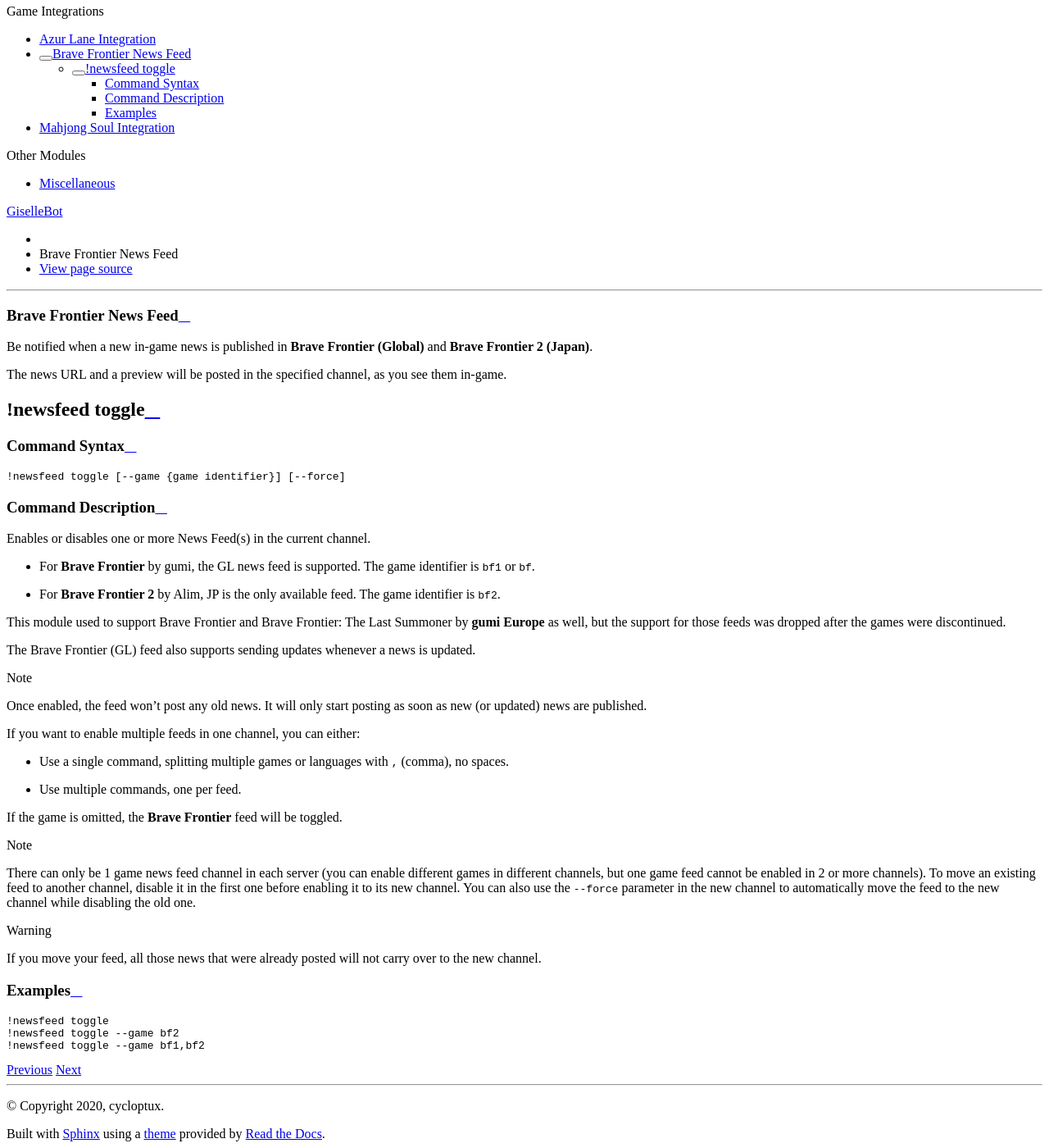
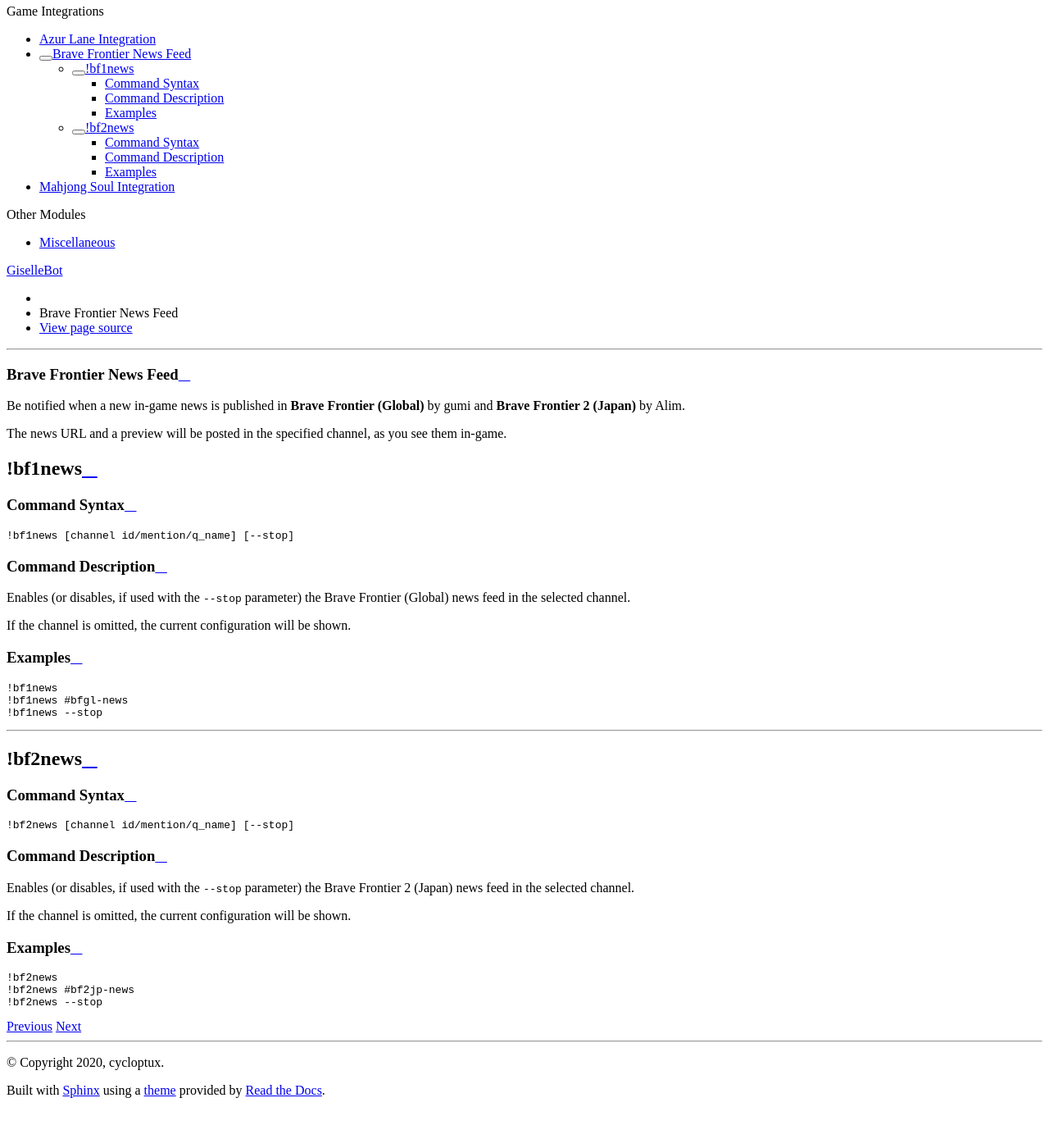
Before and after one commit to cycloptux/GiselleBot-Documentation, a Sphinx documentation site: the page built from docs/source/game_integrations/bravefrontier.rst, in a window 1280 px wide and 1400 px high, scrolled down 934 px. Shown: the whole window at 82% size. Built offline with Sphinx 7.4.7 and the Read the Docs theme 2.0.0, drawn with Linux system fonts in a browser that asks for light colours; after the commit the page ends 2281 px from its top, so only the background shows below that.

Commit message:
Updated with the new commands.

```diff
--- a/docs/source/game_integrations/bravefrontier.rst
+++ b/docs/source/game_integrations/bravefrontier.rst
@@ -2,51 +2,56 @@
 Brave Frontier News Feed
 ************************
 
-Be notified when a new in-game news is published in **Brave Frontier (Global)** and **Brave Frontier 2 (Japan)**.
+Be notified when a new in-game news is published in **Brave Frontier (Global)** by gumi and **Brave Frontier 2 (Japan)** by Alim.
 
 The news URL and a preview will be posted in the specified channel, as you see them in-game.
 
-|bot_prefix|\ newsfeed toggle
------------------------------
+|bot_prefix|\ bf1news
+---------------------
 
 Command Syntax
 ^^^^^^^^^^^^^^
 .. parsed-literal::
 
-    |bot_prefix|\ newsfeed toggle [--game {game identifier}] [--force]
+    |bot_prefix|\ bf1news [channel id/mention/q_name] [--stop]
 
 Command Description
 ^^^^^^^^^^^^^^^^^^^
 
-Enables or disables one or more News Feed(s) in the current channel.
+Enables (or disables, if used with the ``--stop`` parameter) the Brave Frontier (Global) news feed in the selected channel.
 
-* For **Brave Frontier** by gumi, the GL news feed is supported. The game identifier is ``bf1`` or ``bf``.
-* For **Brave Frontier 2** by Alim, JP is the only available feed. The game identifier is ``bf2``.
-
-This module used to support Brave Frontier and Brave Frontier: The Last Summoner by **gumi Europe** as well, but the support for those feeds was dropped after the games were discontinued.
-
-The Brave Frontier (GL) feed also supports sending updates whenever a news is updated.
-
-.. note::
-    Once enabled, the feed won't post any old news. It will only start posting as soon as new (or updated) news are published.
-
-If you want to enable multiple feeds in one channel, you can either:
-
-* Use a single command, splitting multiple games or languages with ``,`` (comma), no spaces.
-* Use multiple commands, one per feed.
-
-If the game is omitted, the **Brave Frontier** feed will be toggled.
-
-.. note::
-    There can only be 1 game news feed channel in each server (you can enable different games in different channels, but one game feed cannot be enabled in 2 or more channels). To move an existing feed to another channel, disable it in the first one before enabling it to its new channel. You can also use the ``--force`` parameter in the new channel to automatically move the feed to the new channel while disabling the old one.
-
-.. warning::
-    If you move your feed, all those news that were already posted will not carry over to the new channel.
+If the channel is omitted, the current configuration will be shown.
 
 Examples
 ^^^^^^^^
 .. parsed-literal::
 
-    |bot_prefix|\ newsfeed toggle
-    |bot_prefix|\ newsfeed toggle --game bf2
-    |bot_prefix|\ newsfeed toggle --game bf1,bf2
+    |bot_prefix|\ bf1news
+    |bot_prefix|\ bf1news #bfgl-news
+    |bot_prefix|\ bf1news --stop
+
+....
+
+|bot_prefix|\ bf2news
+---------------------
+
+Command Syntax
+^^^^^^^^^^^^^^
+.. parsed-literal::
+
+    |bot_prefix|\ bf2news [channel id/mention/q_name] [--stop]
+
+Command Description
+^^^^^^^^^^^^^^^^^^^
+
+Enables (or disables, if used with the ``--stop`` parameter) the Brave Frontier 2 (Japan) news feed in the selected channel.
+
+If the channel is omitted, the current configuration will be shown.
+
+Examples
+^^^^^^^^
+.. parsed-literal::
+
+    |bot_prefix|\ bf2news
+    |bot_prefix|\ bf2news #bf2jp-news
+    |bot_prefix|\ bf2news --stop
```
